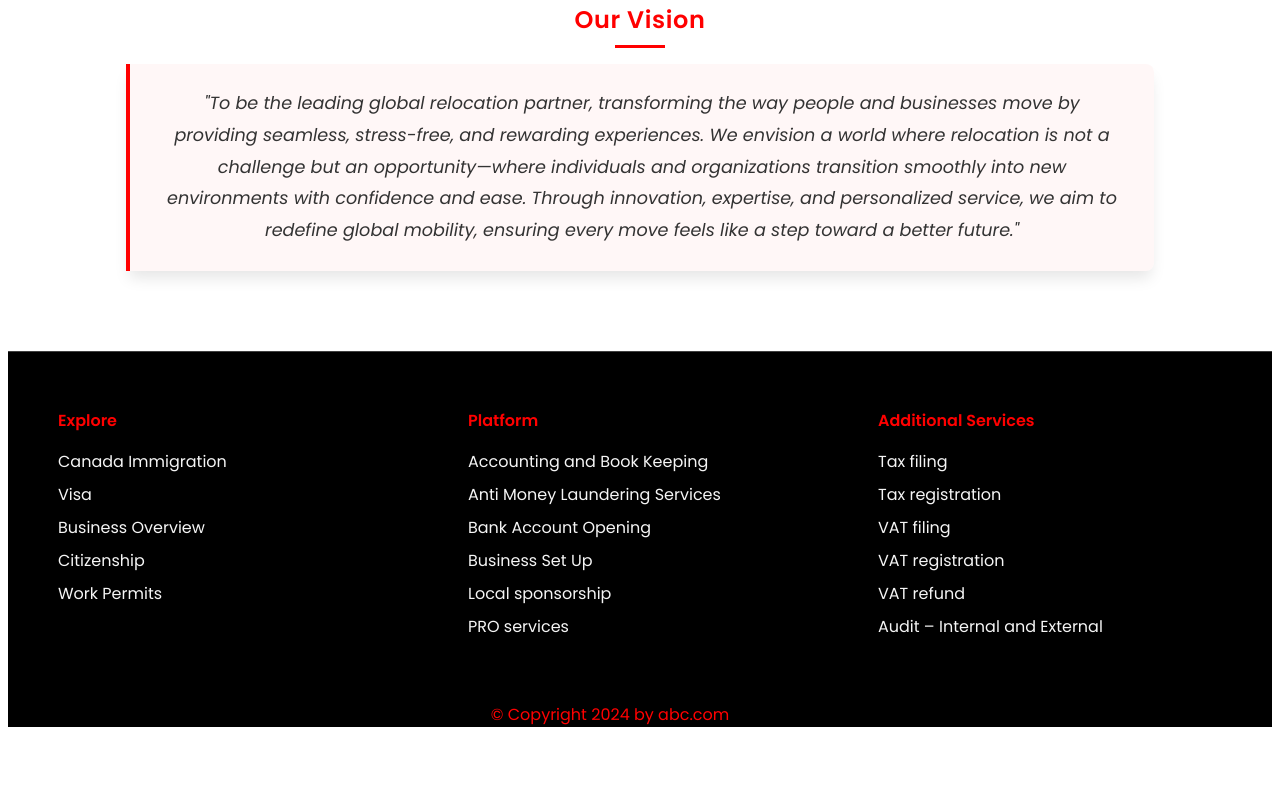
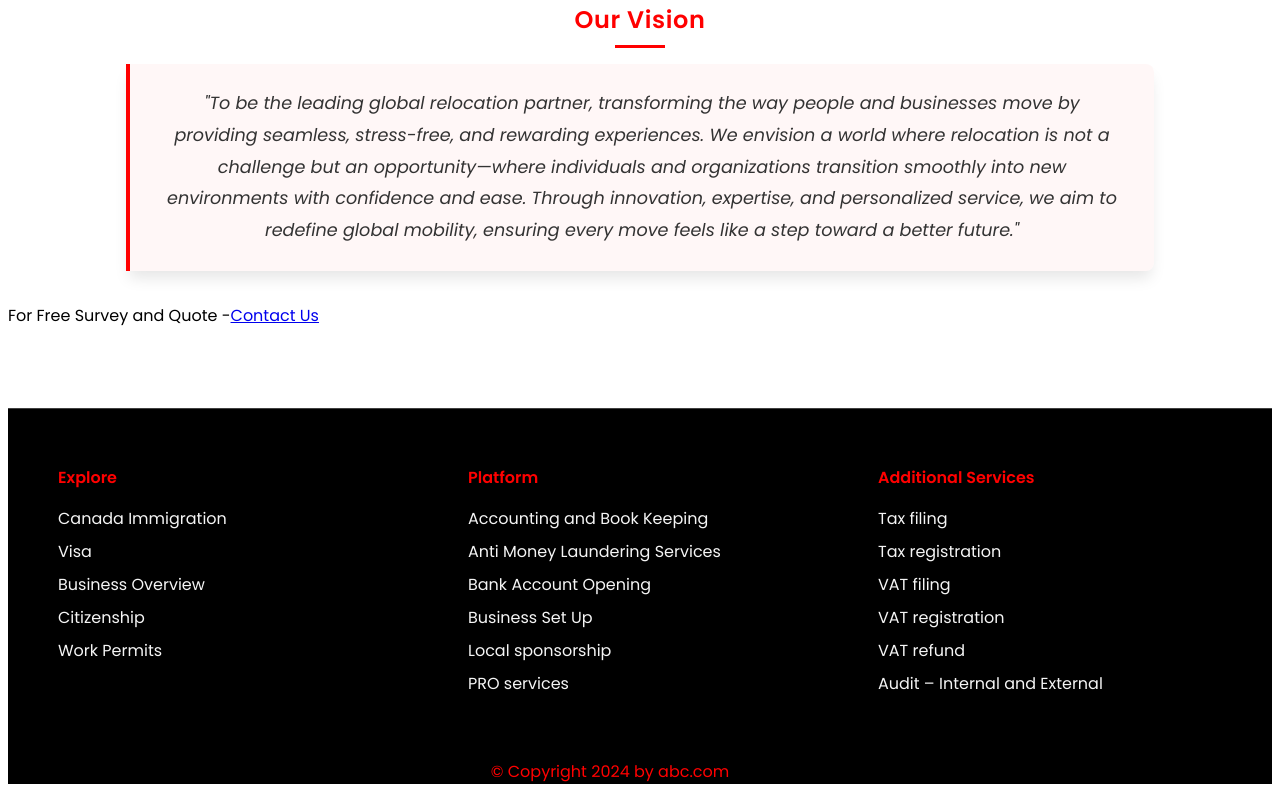
Before and after one commit to Mir-pes/ipanac-1, a React (Vite) app: page / in a window 1280 px wide. Shown: the part 1711-2511 px from the top of the page. Before the commit the page ends 2454 px from the top, so only its background shows below. Built offline with nearby package versions, Linux system fonts and the light colour scheme.

Commit message:
Update WhyChoose.jsx

```diff
--- a/src/WhyChoose.jsx
+++ b/src/WhyChoose.jsx
@@ -3,6 +3,7 @@ import Img from "./assets/src2.jpg";
 import mission from "./assets/mission.png";
 import { checklistItems } from "./constants";
 import "./WhyChoose.css";
+import { Link } from "react-router-dom";
 
 function Workflow() {
   return (
@@ -72,6 +73,16 @@ function Workflow() {
           </p>
         </div>
       </div>
+
+      <div className="flash-message">
+
+        For Free Survey and Quote -
+
+
+
+        <Link to="/contact" className="contact-us">Contact Us</Link>
+
+      </div>
     </div>
   );
 }
```
